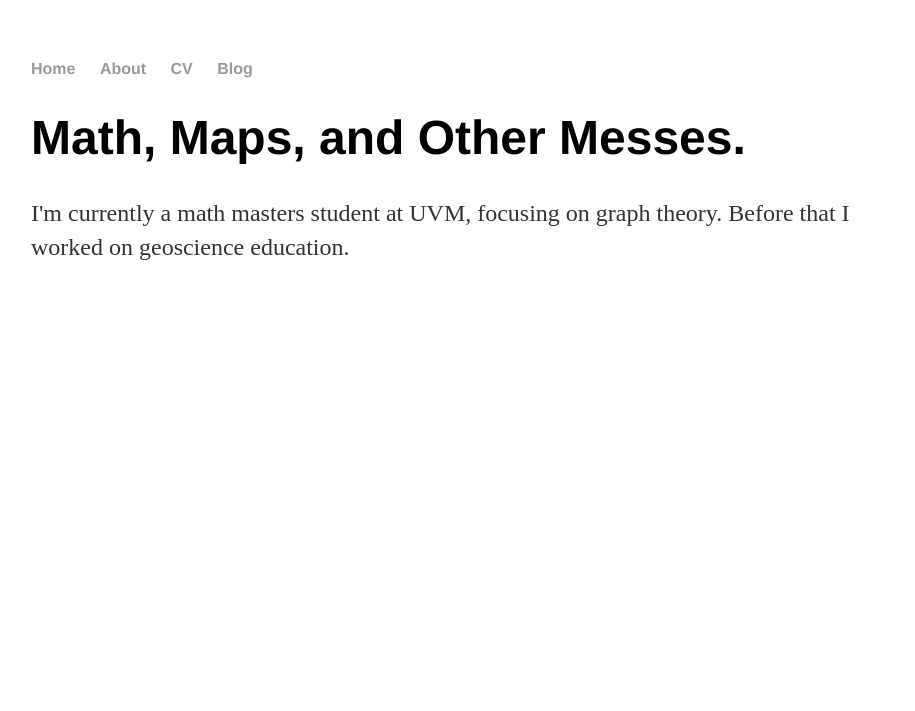
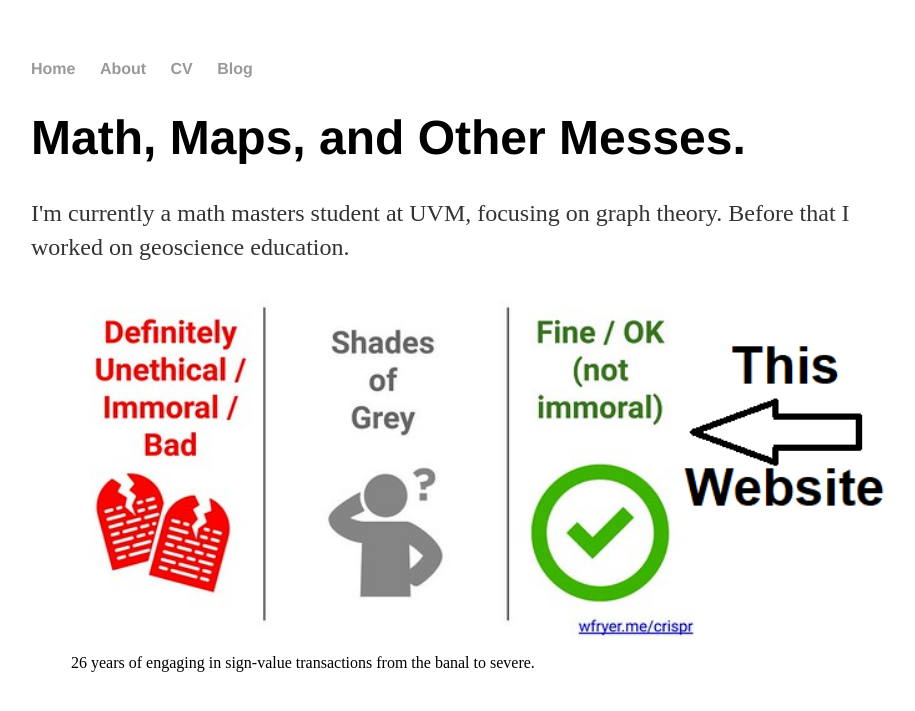
Before and after one commit to jrymart/jrymart.github.io, a Jekyll site: the page built from index.html, in a window 1280 px wide. Shown: the top 711 px of the page, without its empty margins (161-1076 px from the left). Built offline with Jekyll 4.4.1, drawn with Linux system fonts in a browser that asks for light colours; some of the changed lines change nothing that is shown.

Commit message:
signvalues

```diff
--- a/index.html
+++ b/index.html
@@ -1,8 +1,10 @@
 ---
 layout: default
-title: Jo Martin - Home
+title: Jo Martin
 ---
 <div class="blurb">
     <h1>Math, Maps, and Other Messes.</h1>
     <p>I'm currently a math masters student at UVM, focusing on graph theory.  Before that I worked on geoscience education. </p>
+
+{% include image.html url="/images/signvalue.png" description="26 years of engaging in sign-value transactions from the banal to severe." %}
 </div><!-- /.blurb -->
```
Also changed, not shown: images/signvalue.png (added).
